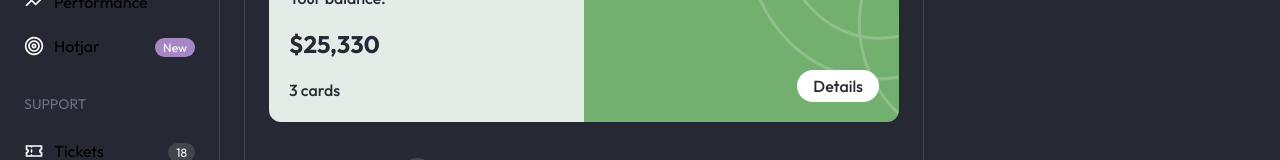
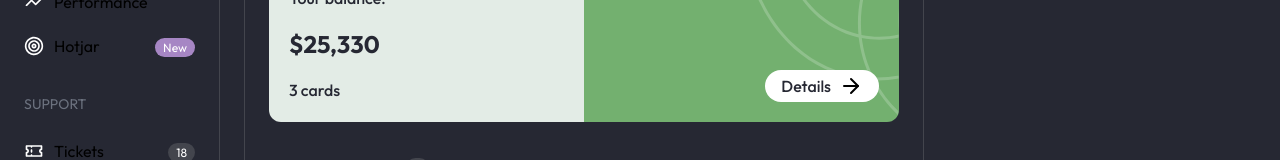
Before and after one commit to EdiedRamos/devchallenges, a Next.js app: page /bank-dashboard in a window 1280 px wide. Shown: the part 212-372 px from the top of the page. Built offline with nearby package versions, Linux system fonts and the light colour scheme.

Commit message:
feat: udpate your balance styles

```diff
--- a/src/app/bank-dashboard/(components)/yourBalance.tsx
+++ b/src/app/bank-dashboard/(components)/yourBalance.tsx
@@ -9,8 +9,9 @@ export function YourBalance() {
         <p>3 cards</p>
       </article>
       <div className="w-[50%] bg-bdb-green flex justify-end items-end p-5 bg-bdb-bg bg-no-repeat bg-right">
-        <button className="px-4 py-1 bg-bdb-white text-bdb-dark font-medium rounded-2xl">
-          Details
+        <button className="flex flex-wrap gap-2 px-4 py-1 bg-bdb-white text-bdb-dark font-medium rounded-2xl hover:opacity-90">
+          Details{" "}
+          <img src="/bank-dashboard/arrow-right.svg" alt="arrow right icon" />
         </button>
       </div>
     </div>
```
